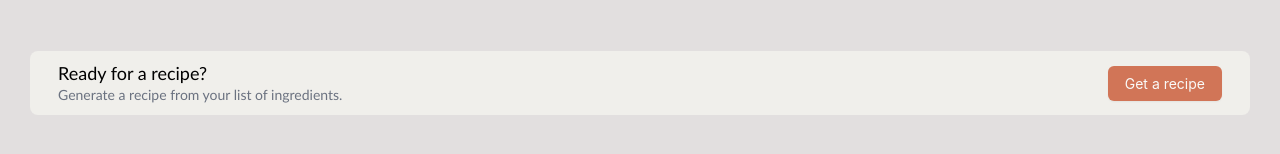
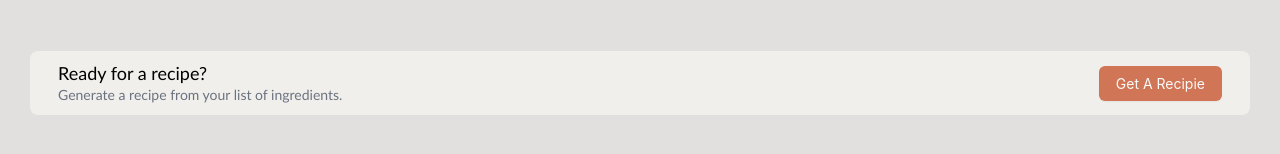
Before and after one commit to basarathyasin/chef-gpt, a React (Vite) app: page / in a window 1280 px wide. Shown: the part 366-520 px from the top of the page. Built offline with nearby package versions, Linux system fonts and the light colour scheme.

Commit message:
Final Commit

```diff
--- a/src/components/IngredientsList.jsx
+++ b/src/components/IngredientsList.jsx
@@ -9,11 +9,11 @@ export default function IngredientsList(props){
                 <ul className="ingredients-list" aria-live="polite">{ingredientsListItems}</ul>
 
                 {props.ingredients.length > 3 ? <div className="get-recipe-container">
-                    <div>
+                    <div ref={props.ref}>
                         <h3>Ready for a recipe?</h3>
                         <p>Generate a recipe from your list of ingredients.</p>
                     </div>
-                    <button onClick={props.getRecipe}>Get a recipe</button>
+                    <button disabled={props.loading} onClick={props.getRecipe}>{props.loading ?"Loading":"Get A Recipie"}</button>
                 </div> : null}
             </section>
     )
```
